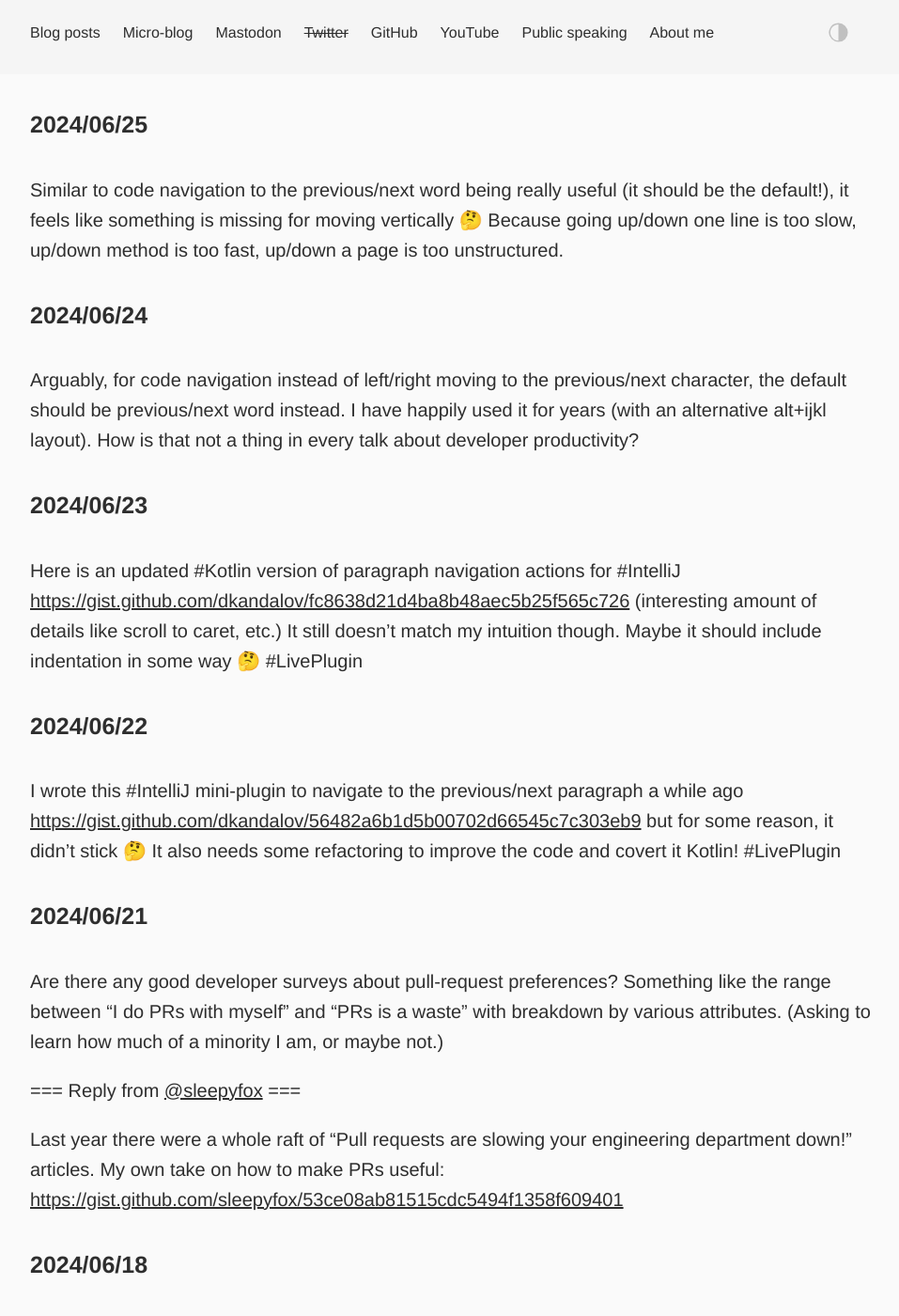
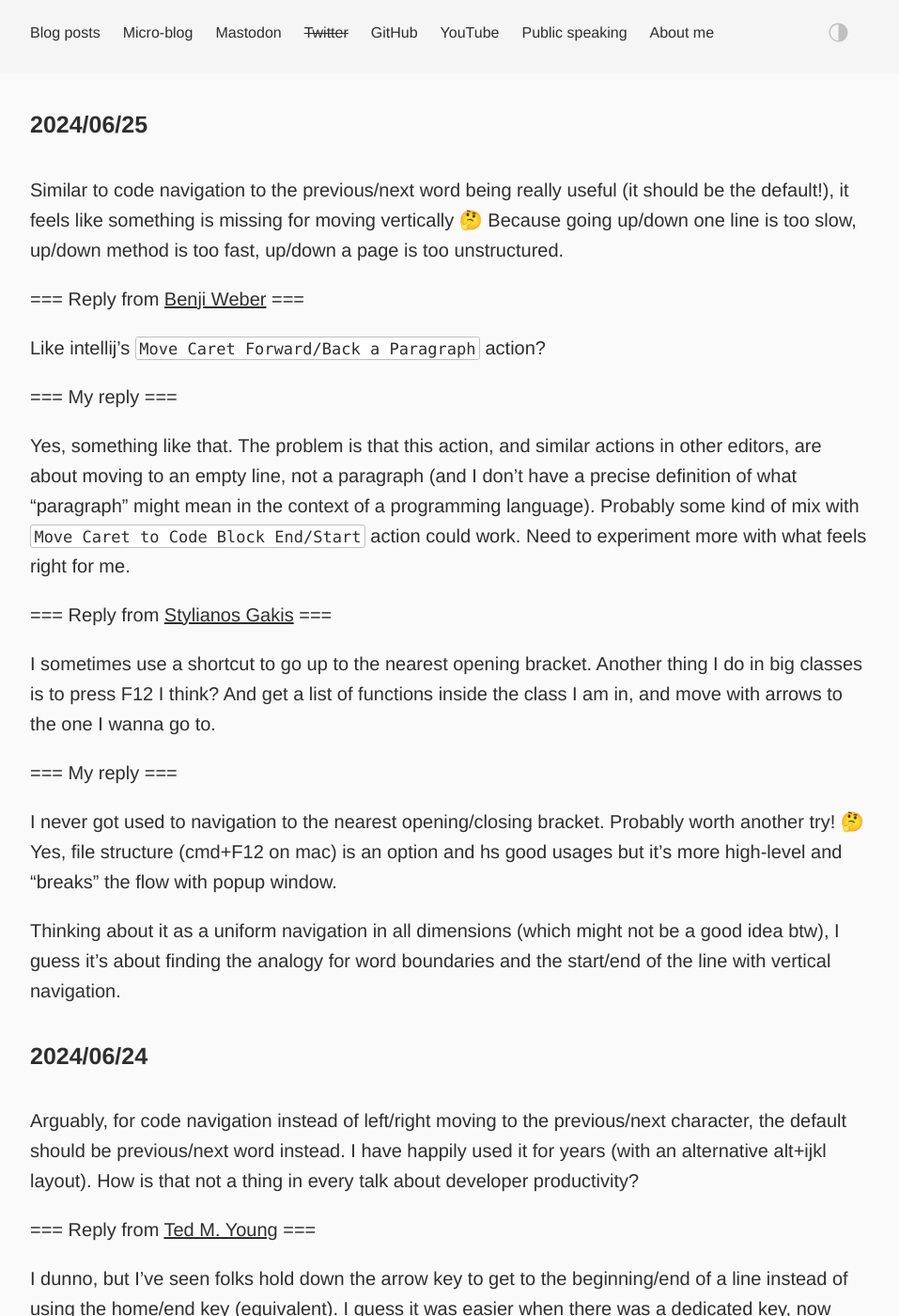
Before and after one commit to dkandalov/dkandalov.github.io, a Jekyll site: the page built from micro-blog.md, in a window 1280 px wide and 1400 px high. Shown: the whole window at 94% size, without its empty margins (160-1117 px from the left). Built offline with Jekyll 4.4.1, drawn with Linux system fonts in a browser that asks for light colours; some of the changed text lies outside the part shown.

Commit message:
updated micro-blog

```diff
--- a/micro-blog.md
+++ b/micro-blog.md
@@ -6,8 +6,31 @@ permalink: /micro-blog/
 #### 2024/06/25
 Similar to code navigation to the previous/next word being really useful (it should be the default!), it feels like something is missing for moving vertically 🤔 Because going up/down one line is too slow, up/down method is too fast, up/down a page is too unstructured.
 
+=== Reply from [Benji Weber](https://twitter.com/benjiweber) ===
+
+Like intellij's `Move Caret Forward/Back a Paragraph` action?
+
+=== My reply ===
+
+Yes, something like that. The problem is that this action, and similar actions in other editors, are about moving to an empty line, not a paragraph (and I don't have a precise definition of what "paragraph" might mean in the context of a programming language).
+Probably some kind of mix with `Move Caret to Code Block End/Start` action could work. Need to experiment more with what feels right for me.
+
+=== Reply from [Stylianos Gakis](https://twitter.com/GakisStylianos) ===
+
+I sometimes use a shortcut to go up to the nearest opening bracket. Another thing I do in big classes is to press F12 I think? And get a list of functions inside the class I am in, and move with arrows to the one I wanna go to.
+
+=== My reply ===
+
+I never got used to navigation to the nearest opening/closing bracket. Probably worth another try! 🤔 Yes, file structure (cmd+F12 on mac) is an option and hs good usages but it's more high-level and "breaks" the flow with popup window.
+
+Thinking about it as a uniform navigation in all dimensions (which might not be a good idea btw), I guess it's about finding the analogy for word boundaries and the start/end of the line with vertical navigation.
+
 #### 2024/06/24
 Arguably, for code navigation instead of left/right moving to the previous/next character, the default should be previous/next word instead. I have happily used it for years (with an alternative alt+ijkl layout). How is that not a thing in every talk about developer productivity?
+
+=== Reply from [Ted M. Young](https://twitter.com/jitterted) ===
+
+I dunno, but I've seen folks hold down the arrow key to get to the beginning/end of a line instead of using the home/end key (equivalent). I guess it was easier when there was a dedicated key, now maybe folks aren't even aware that there's such a shortcut?
 
 #### 2024/06/23
 Here is an updated #Kotlin version of paragraph navigation actions for #IntelliJ <https://gist.github.com/dkandalov/fc8638d21d4ba8b48aec5b25f565c726> (interesting amount of details like scroll to caret, etc.) It still doesn't match my intuition though. Maybe it should include indentation in some way 🤔 #LivePlugin
```
